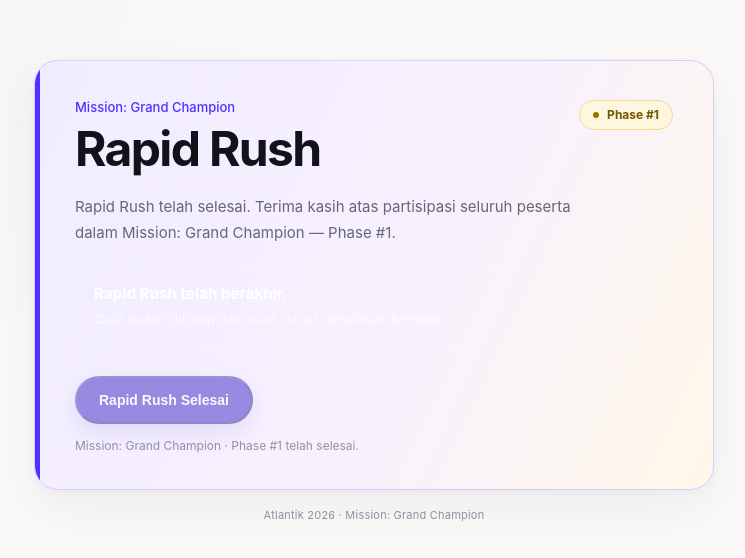
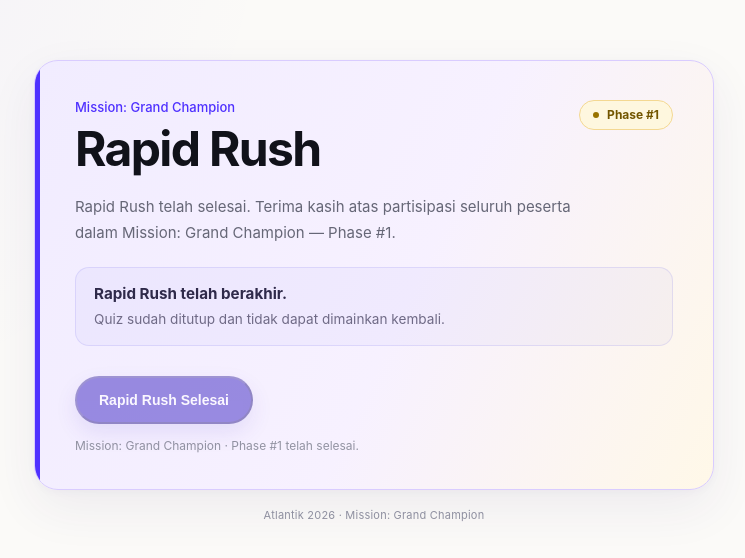
Before and after one commit to ruswanhidayat/atlantik, a Next.js app: page / in a window 1280 px wide. Shown: the part 108-666 px from the top of the page, without its empty margins (266-1011 px from the left). Built offline with nearby package versions, Linux system fonts and the light colour scheme.

Commit message:
fixing css

```diff
--- a/app/globals.css
+++ b/app/globals.css
@@ -353,19 +353,19 @@ h1 {
   margin-top: 22px;
   padding: 16px 18px;
   border-radius: 14px;
-  border: 1px solid rgba(255, 255, 255, 0.1);
-  background: rgba(255, 255, 255, 0.05);
+  border: 1px solid rgba(79, 70, 229, 0.12);
+  background: rgba(79, 70, 229, 0.04);
 }
 
 .finished-notice strong {
   font-size: 0.95rem;
-  color: #fff;
+  color: #2f2a4a;
 }
 
 .finished-notice span {
   font-size: 0.85rem;
   line-height: 1.5;
-  color: rgba(255, 255, 255, 0.65);
+  color: #6f6a86;
 }
 
 .button--disabled {
```
